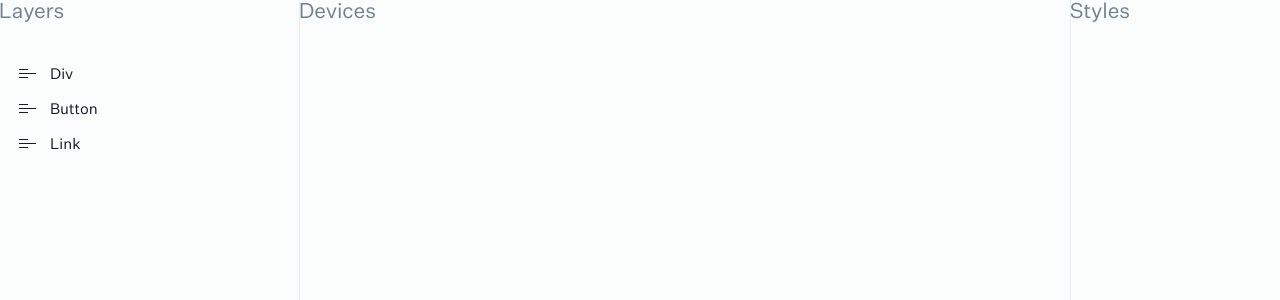
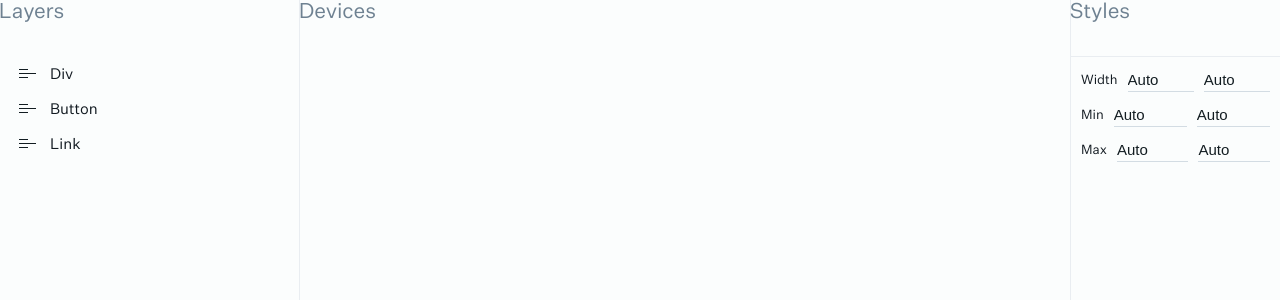
Before and after one commit to alobato/modulz-styled, a React (Create React App) app: page / in a window 1280 px wide. Shown: the top 300 px of the page. Built offline with nearby package versions, Linux system fonts and the light colour scheme.

Commit message:
Composer progress

```diff
--- a/src/Composer.jsx
+++ b/src/Composer.jsx
@@ -122,6 +122,74 @@ class Composer extends Component {
               mb6>
               Styles
             </Heading>
+            <Box
+              p2
+              bt
+              bcgray300>
+              <Flexbox
+                mb2
+                ai_center>
+                <Box
+                  mr2>
+                  <Text
+                    size1
+                    right>
+                    Width
+                  </Text>
+                </Box>
+                <Box
+                  mr2>
+                  <Input
+                    value="Auto"/>
+                </Box>
+                <Box>
+                  <Input
+                    value="Auto"/>
+                </Box>
+              </Flexbox>
+              <Flexbox
+                mb2
+                ai_center>
+                <Box
+                  mr2>
+                  <Text
+                    size1
+                    right>
+                    Min
+                  </Text>
+                </Box>
+                <Box
+                  mr2>
+                  <Input
+                    value="Auto"/>
+                </Box>
+                <Box>
+                  <Input
+                    value="Auto"/>
+                </Box>
+              </Flexbox>
+              <Flexbox
+                mb2
+                ai_center>
+                <Box
+                  mr2>
+                  <Text
+                    size1
+                    right>
+                    Max
+                  </Text>
+                </Box>
+                <Box
+                  mr2>
+                  <Input
+                    value="Auto"/>
+                </Box>
+                <Box>
+                  <Input
+                    value="Auto"/>
+                </Box>
+              </Flexbox>
+            </Box>
           </Box>
         </Flexbox>
       </div>
```
